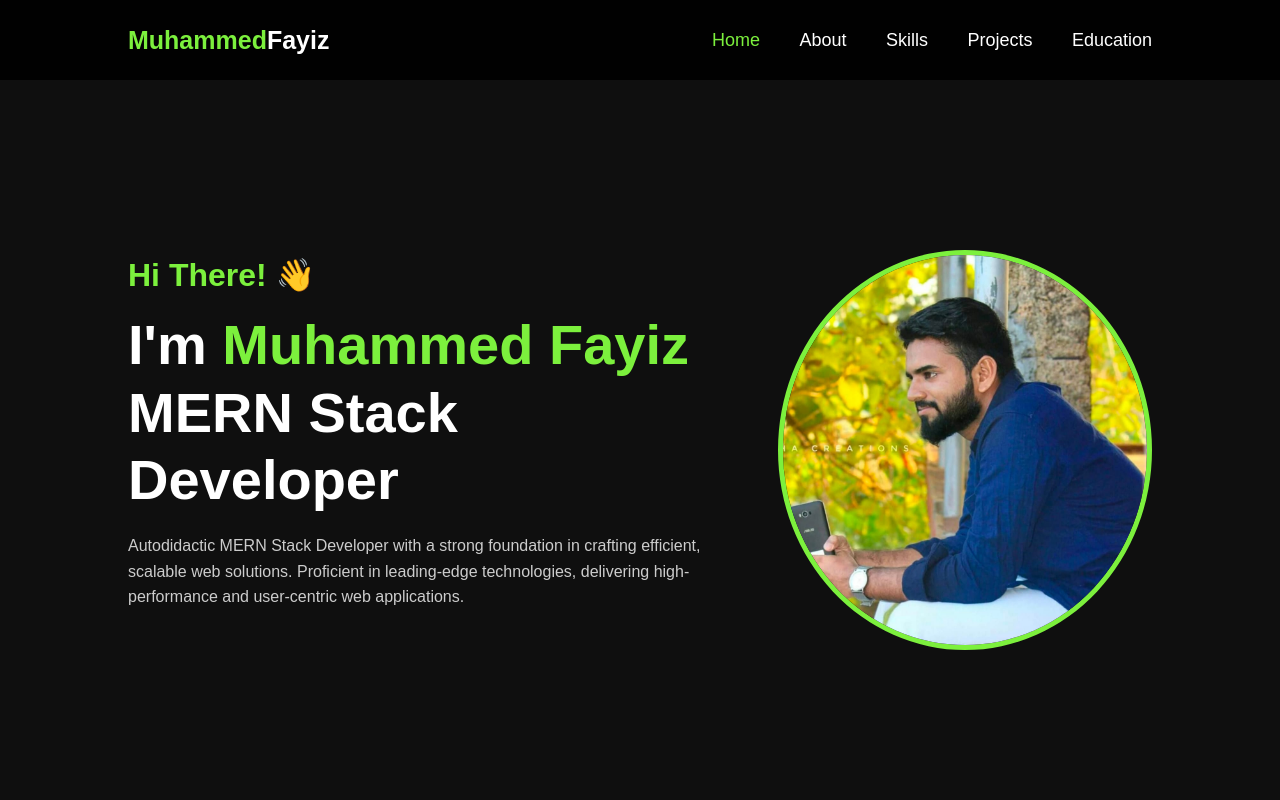
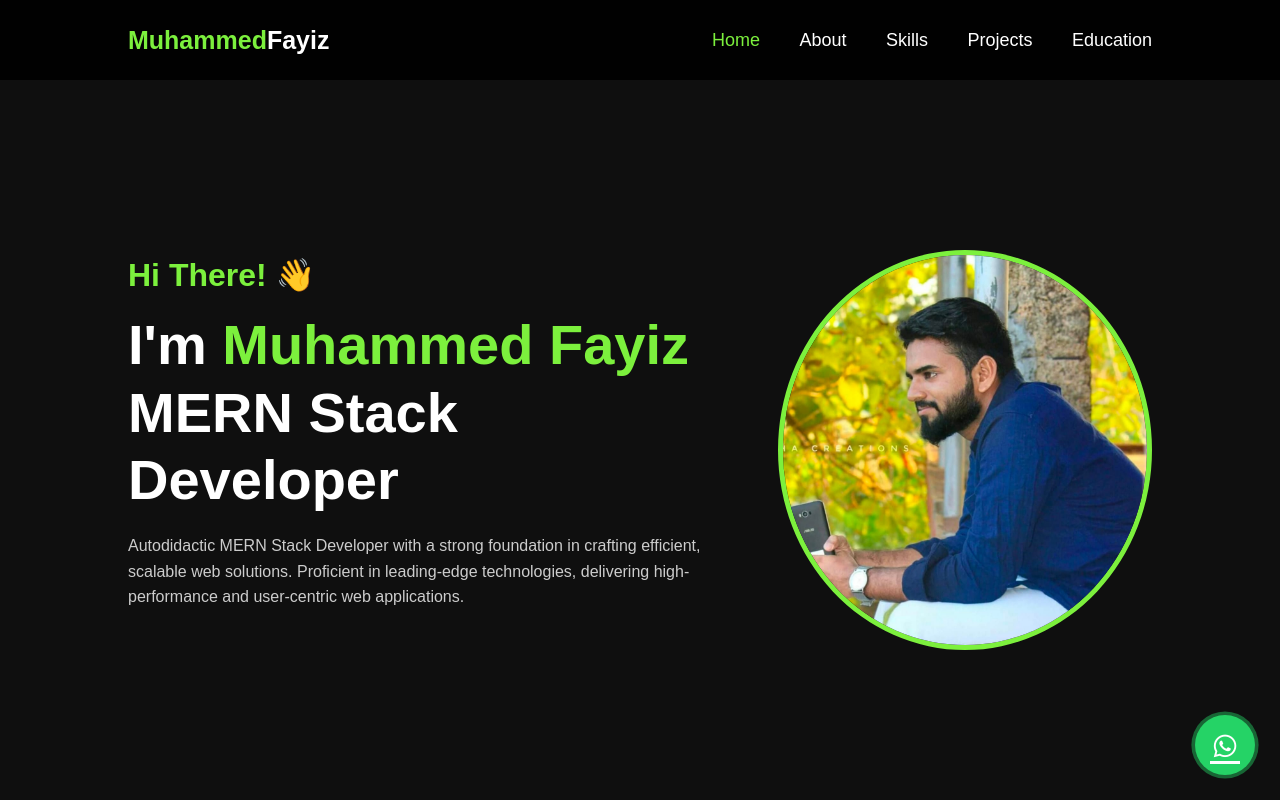
Before and after one commit to Muhammed0fayiz/my-portfolio, a plain HTML site: page index.html in a window 1280 px wide. Shown: the top 800 px of the page. Drawn offline with nearby package versions, Linux system fonts and the light colour scheme.

Commit message:
add whats app msg

```diff
--- a/index.html
+++ b/index.html
@@ -352,6 +352,47 @@
             font-size: 14px;
         }
 
+        /* WhatsApp Button Styles */
+        .whatsapp-float {
+            position: fixed;
+            bottom: 25px;
+            right: 25px;
+            width: 60px;
+            height: 60px;
+            background-color: #25d366;
+            color: #fff;
+            border-radius: 50%;
+            display: flex;
+            align-items: center;
+            justify-content: center;
+            font-size: 30px;
+            box-shadow: 0 4px 12px rgba(0, 0, 0, 0.3);
+            z-index: 1000;
+            transition: all 0.3s ease;
+            animation: pulse 2s infinite;
+        }
+
+        .whatsapp-float:hover {
+            background-color: #128c7e;
+            transform: scale(1.1);
+        }
+
+        .whatsapp-float i {
+            margin-top: 2px;
+        }
+
+        @keyframes pulse {
+            0% {
+                box-shadow: 0 0 0 0 rgba(37, 211, 102, 0.7);
+            }
+            70% {
+                box-shadow: 0 0 0 10px rgba(37, 211, 102, 0);
+            }
+            100% {
+                box-shadow: 0 0 0 0 rgba(37, 211, 102, 0);
+            }
+        }
+
         /* Responsive Design */
         @media (max-width: 768px) {
             .home {
@@ -376,10 +417,26 @@
             section {
                 padding: 60px 5%;
             }
+
+            .whatsapp-float {
+                width: 50px;
+                height: 50px;
+                font-size: 25px;
+                bottom: 20px;
+                right: 20px;
+            }
         }
     </style>
 </head>
 <body>
+    <!-- WhatsApp Floating Button -->
+    <a href="https://wa.me/916282766671?text=Hi%20Muhammed,%20I%20visited%20your%20portfolio%20and%20would%20like%20to%20connect%20with%20you."
+       class="whatsapp-float"
+       target="_blank"
+       title="Contact me on WhatsApp">
+        <i class='bx bxl-whatsapp'></i>
+    </a>
+
     <header class="header">
         <a href="#home" class="logo"><span>Muhammed</span>Fayiz</a>
         <nav class="navbar">
@@ -389,8 +446,6 @@
             <a href="#projects">Projects</a>
             <a href="#education">Education</a>
         </nav>
-        <!-- OLD CODE: Contact button in header -->
-        <!-- <a href="#contact" class="contact-btn">Contact Me</a> -->
     </header>
 
     <section class="home" id="home">
@@ -399,7 +454,6 @@
             <h1>I'm <span>Muhammed Fayiz</span><br>MERN Stack Developer</h1>
             <p>Autodidactic MERN Stack Developer with a strong foundation in crafting efficient, scalable web solutions. Proficient in leading-edge technologies, delivering high-performance and user-centric web applications.</p>
             <div class="btn-box">
-
                 <!-- <button class="btn-1">Hire Me</button> -->
                 <!-- <button class="btn-2">Download CV</button> -->
             </div>
@@ -419,10 +473,6 @@
                 scalable, and user-focused applications. I am a quick learner, passionate about clean code, and always
                 eager to explore and implement the latest technologies to solve real-world problems efficiently!
             </p>
-
-            <!-- <div class="btn-box">
-                <button class="btn-1">View Projects</button>
-            </div> -->
         </div>
     </section>
 
@@ -511,10 +561,6 @@
                             <a href="https://github.com/Muhammed0fayiz/BookItNow_backend" class="project-link" target="_blank">
                                 <i class='bx bxl-github'></i> GitHub
                             </a>
-
-                            <!-- <a href="#" class="project-link">
-                                <i class='bx bx-link-external'></i> Live Demo
-                            </a> -->
                         </div>
                     </div>
                 </div>
@@ -539,61 +585,9 @@
                             <a href="https://github.com/Muhammed0fayiz/Ecommerce-velolens" class="project-link" target="_blank">
                                 <i class='bx bxl-github'></i> GitHub
                             </a>
-
-                            <!-- <a href="#" class="project-link">
-                                <i class='bx bx-link-external'></i> Live Demo
-                            </a> -->
                         </div>
                     </div>
                 </div>
-
-
-                <!-- <div class="project-card">
-                    <div class="project-header">
-                        <h3>Netflix Clone</h3>
-                        <p>Frontend Clone Project</p>
-                    </div>
-                    <div class="project-body">
-                        <p>A Netflix frontend clone with user authentication, movie browsing, and detailed movie information using TMDB API. Features responsive design and Firebase integration.</p>
-                        <div class="project-tech">
-                            <span class="tech-tag">React.js</span>
-                            <span class="tech-tag">Tailwind CSS</span>
-                            <span class="tech-tag">Firebase</span>
-                            <span class="tech-tag">TMDB API</span>
-                        </div>
-                        <div class="project-links">
-                            <a href="#" class="project-link">
-                                <i class='bx bxl-github'></i> GitHub
-                            </a>
-                            <a href="#" class="project-link">
-                                <i class='bx bx-link-external'></i> Live Demo
-                            </a>
-                        </div>
-                    </div>
-                </div> -->
-
-                <!-- <div class="project-card">
-                    <div class="project-header">
-                        <h3>OLX Clone</h3>
-                        <p>Marketplace Clone</p>
-                    </div>
-                    <div class="project-body">
-                        <p>An OLX frontend clone featuring user authentication, product search and booking functionality. Built with React and Firebase for a seamless user experience.</p>
-                        <div class="project-tech">
-                            <span class="tech-tag">React.js</span>
-                            <span class="tech-tag">Tailwind CSS</span>
-                            <span class="tech-tag">Firebase</span>
-                        </div>
-                        <div class="project-links">
-                            <a href="#" class="project-link">
-                                <i class='bx bxl-github'></i> GitHub
-                            </a>
-                            <a href="#" class="project-link">
-                                <i class='bx bx-link-external'></i> Live Demo
-                            </a>
-                        </div>
-                    </div>
-                </div> -->
             </div>
         </div>
     </section>
@@ -614,35 +608,13 @@
         </div>
     </section>
 
-    <!-- OLD CODE: Contact form section -->
-    <!-- <section class="contact-form" id="contact">
-        <div class="contact-container">
-            <h2 class="section-title" style="text-align: center;">Contact <span>Me</span></h2>
-            <form>
-                <div class="input-box">
-                    <input type="text" placeholder="Full Name" required>
-                    <input type="email" placeholder="Email Address" required>
-                </div>
-                <div class="input-box">
-                    <input type="tel" placeholder="Phone Number" required>
-                    <input type="text" placeholder="Subject" required>
-                </div>
-                <textarea placeholder="Your Message" required></textarea>
-                <button type="submit" class="submit-btn">Send Message</button>
-            </form>
-        </div>
-    </section> -->
-
     <footer class="footer">
         <div class="social">
             <a href="https://www.linkedin.com/in/muhammed-fayiz-8359372a9/" target="_blank"><i class='bx bxl-linkedin'></i></a>
             <a href="https://github.com/Muhammed0fayiz" target="_blank"><i class='bx bxl-github'></i></a>
-
-    <!-- Enhanced Email Link with Fallback -->
             <a href="mailto:fayiz149165@gmail.com" onclick="handleEmailClick(event)" class="email-link" title="fayiz149165@gmail.com">
                 <i class='bx bx-envelope'></i>
             </a>
-
             <a href="tel:+916282766671"><i class='bx bx-phone'></i></a>
             <a href="https://www.instagram.com/fayiz_fai_zy123?igsh=YzljYTk1ODg3Zg==" target="_blank"><i class='bx bxl-instagram'></i></a>
             <a href="https://www.facebook.com/share/1JtsakAVB6/" target="_blank"><i class='bx bxl-facebook'></i></a>
@@ -653,8 +625,6 @@
             <a href="#skills">Skills</a>
             <a href="#projects">Projects</a>
             <a href="#education">Education</a>
-            <!-- OLD CODE: Contact link in footer -->
-            <!-- <a href="#contact">Contact</a> -->
         </div>
         <p class="copyright">© 2025 Muhammed Fayiz. All rights reserved.</p>
     </footer>
@@ -696,10 +666,7 @@
                     }
                 });
             });
-
-
         });
     </script>
-
 </body>
 </html>
```
Lines whose indentation alone changed are shown as unchanged.
